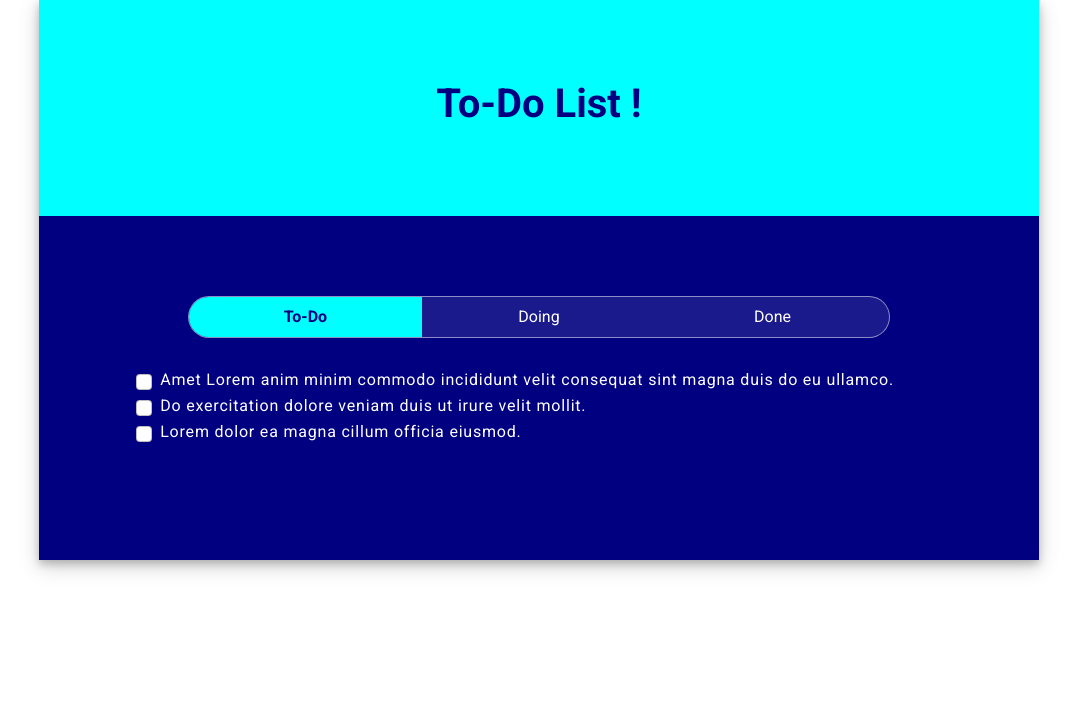
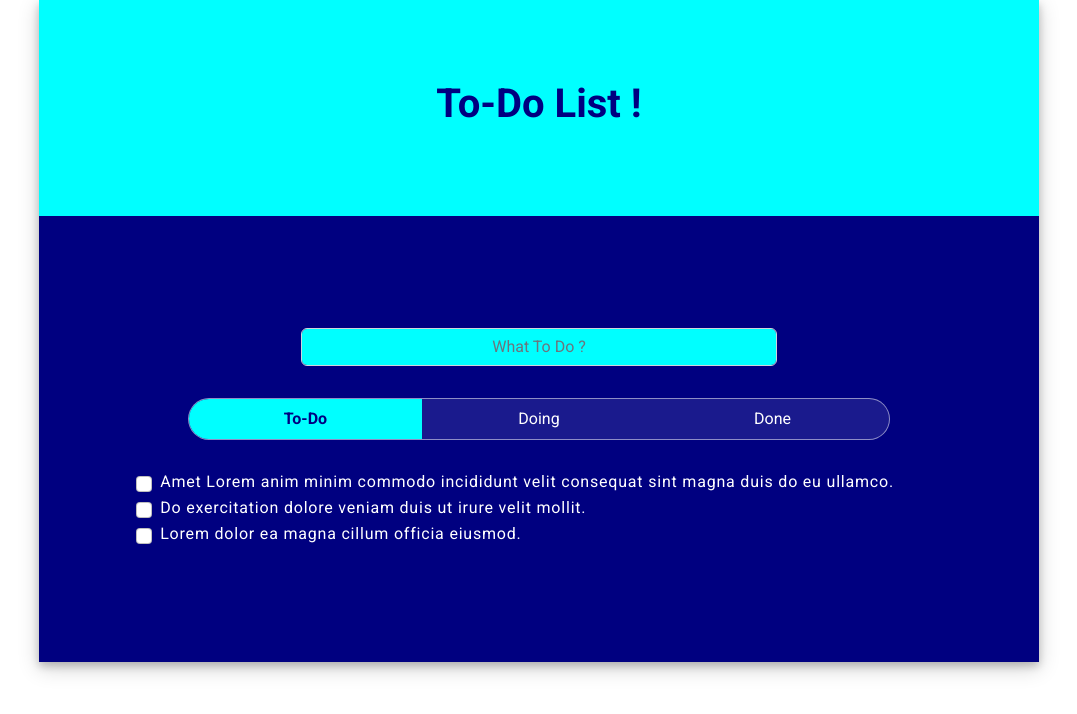
Before and after one commit to AdithiaSandi/to-do, a React (Create React App) app: page / in a window 1280 px wide. Shown: the top 714 px of the page, without its empty margins (101-1178 px from the left). Built offline with nearby package versions, Linux system fonts and the light colour scheme.

Commit message:
input-bx

```diff
--- a/src/components/Content.js
+++ b/src/components/Content.js
@@ -1,16 +1,25 @@
 import { useEffect, useState } from "react";
-import { Tab, Col, Row, Nav, Container, Toast, Button } from "react-bootstrap";
+import {
+  Tab,
+  Col,
+  Row,
+  Nav,
+  Container,
+  Toast,
+  Button,
+  Form,
+} from "react-bootstrap";
 import { Item } from "./Item.js";
 
 export const Content = () => {
   const todo = JSON.parse(localStorage.getItem("todos") || "[]");
   console.log(todo);
+  let desc;
 
   const [show, setShow] = useState(false);
   const toggleShow = () => setShow(!show);
 
   const handleClick = (e) => {
-    // toggleShow();
     let temp = todo;
     temp[e.target.id - 1].doing = !temp[e.target.id - 1].doing;
     localStorage.setItem("todos", JSON.stringify(temp));
@@ -18,9 +27,38 @@ export const Content = () => {
     window.location.reload();
   };
 
+  const handleSubmit = () => {
+    console.log("ENTER");
+    let temp = todo;
+    temp.push({
+      doing: false,
+      done: false,
+      desc: desc,
+    });
+    localStorage.setItem("todos", JSON.stringify(temp));
+  };
+
+  const handleInput = (str) => {
+    console.log(str);
+    desc = str;
+  };
+
   return (
     <section className="content-bx">
       <Container>
+        <Row>
+          <Col className="input-bx">
+            <Form onSubmit={() => handleSubmit()}>
+              <Form.Control
+                type="text"
+                id="inputPassword5"
+                aria-describedby="passwordHelpBlock"
+                placeholder="What To Do ?"
+                onChange={(e) => handleInput(e.target.value)}
+              />
+            </Form>
+          </Col>
+        </Row>
         <Row>
           <Col>
             {/* <Button onClick={() => toggleShow()}>Click</Button> */}
```
